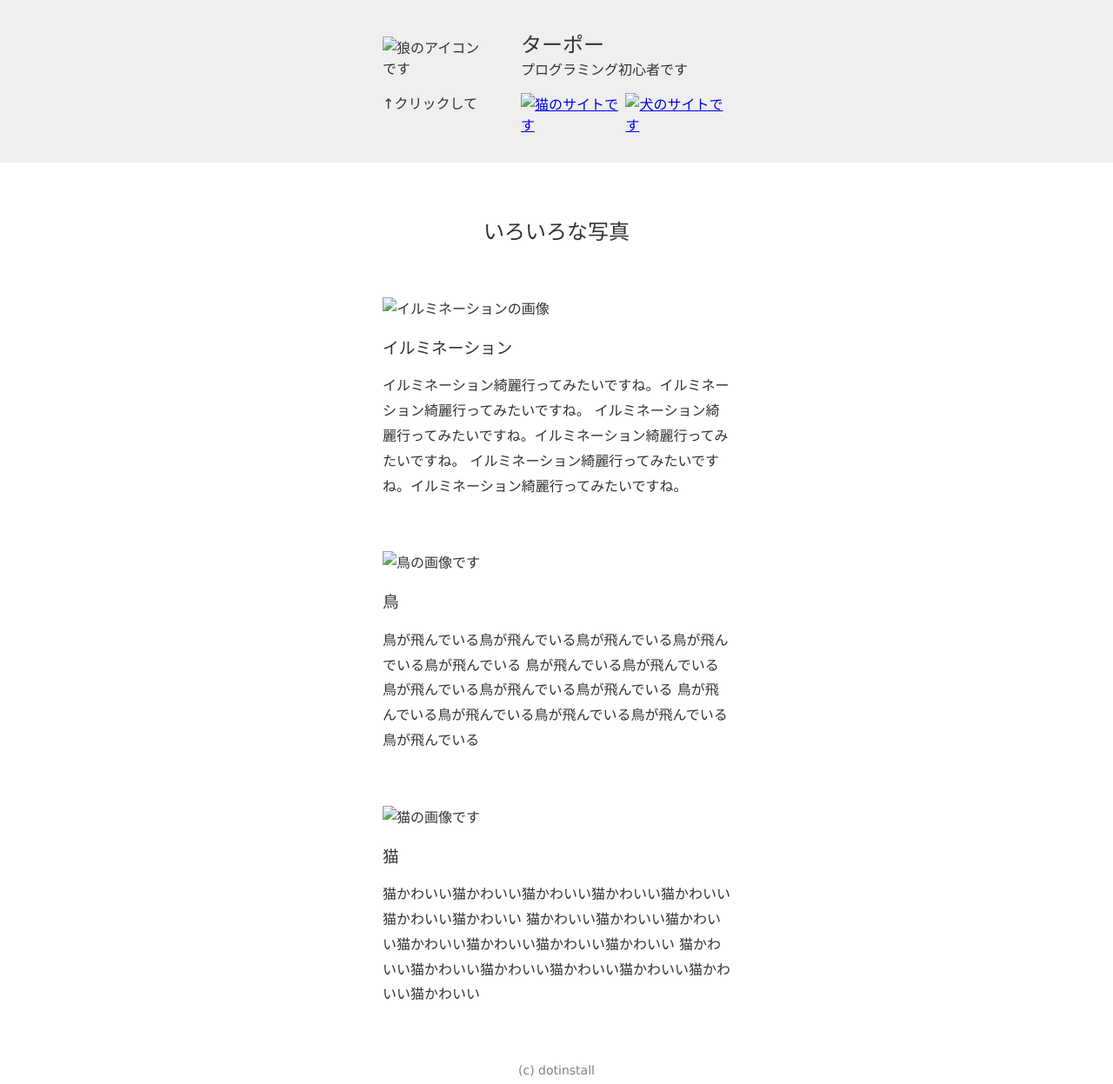
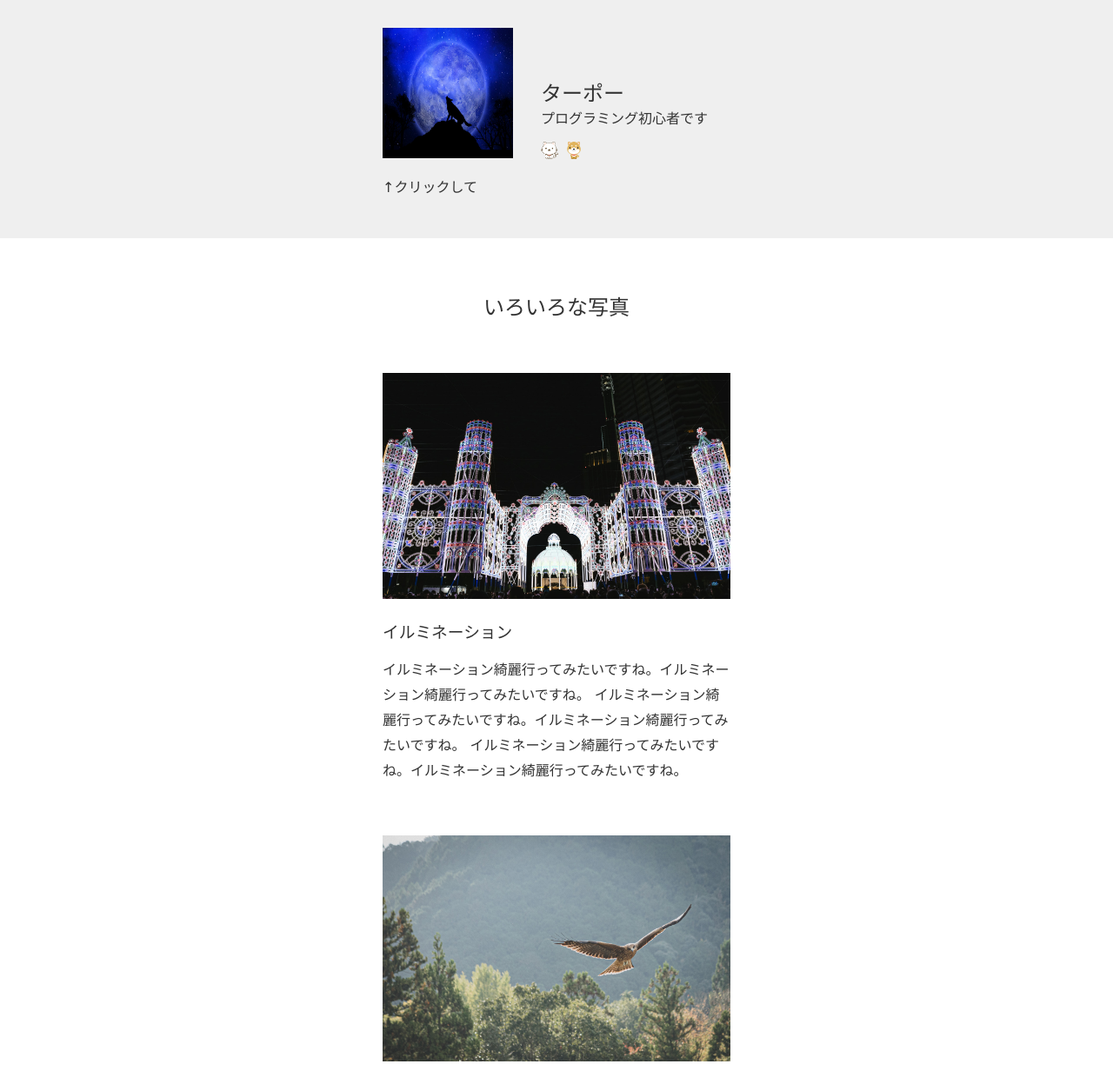
Before and after one commit to taporTP/tapo.github, a plain HTML site: page index.html in a window 1280 px wide. Shown: the top 1247 px of the page at 87% size. Drawn offline with Linux system fonts and the light colour scheme; files that its build step writes are made by us from their sources.

Commit message:
Update index.html

```diff
--- a/index.html
+++ b/index.html
@@ -11,7 +11,7 @@
     <header>
         <div class="container">
             <div class="icon">
-                <img src="img/ookami.jpg" id="target" width="150" height="150" alt="狼のアイコンです">
+                <img src="ookami.jpg" id="target" width="150" height="150" alt="狼のアイコンです">
                 <!--↑　id="taeget　JavaScriptから-->
                 <p>↑クリックして</p>
             </div>
@@ -21,12 +21,12 @@
                 <ul>
                     <li>
                         <a href="#" target="_brank">
-                            <img src="img/neko2.png"　width="20" height="20" alt="猫のサイトです">
+                            <img src="neko2.png"　width="20" height="20" alt="猫のサイトです">
                         </a>
                     </li>
                     <li>
                         <a href="#" target="_brank">
-                            <img src="img/shibainu.png"　width="20" height="20" alt="犬のサイトです">
+                            <img src="shibainu.png"　width="20" height="20" alt="犬のサイトです">
                         </a>
                     </li>
                 </ul>
@@ -37,7 +37,7 @@
         <h1>いろいろな写真</h1>
 
         <section>
-            <img src="img/irumi.jpg" width="400" height="260" alt="イルミネーションの画像">
+            <img src="irumi.jpg" width="400" height="260" alt="イルミネーションの画像">
             <h1>イルミネーション</h1>
             <p> イルミネーション綺麗行ってみたいですね。イルミネーション綺麗行ってみたいですね。
                 イルミネーション綺麗行ってみたいですね。イルミネーション綺麗行ってみたいですね。
@@ -45,7 +45,7 @@
         </section>
 
         <section>
-            <img src="img/tori.jpg" width="400" height="260" alt="鳥の画像です">
+            <img src="tori.jpg" width="400" height="260" alt="鳥の画像です">
             <h1>鳥</h1>
             <p> 鳥が飛んでいる鳥が飛んでいる鳥が飛んでいる鳥が飛んでいる鳥が飛んでいる
                 鳥が飛んでいる鳥が飛んでいる鳥が飛んでいる鳥が飛んでいる鳥が飛んでいる
@@ -53,7 +53,7 @@
         </section>
 
         <section>
-            <img src="img/neko.jpg" width="400" height="260" alt="猫の画像です">
+            <img src="neko.jpg" width="400" height="260" alt="猫の画像です">
             <h1>猫</h1>
             <p> 猫かわいい猫かわいい猫かわいい猫かわいい猫かわいい猫かわいい猫かわいい
                 猫かわいい猫かわいい猫かわいい猫かわいい猫かわいい猫かわいい猫かわいい
```
